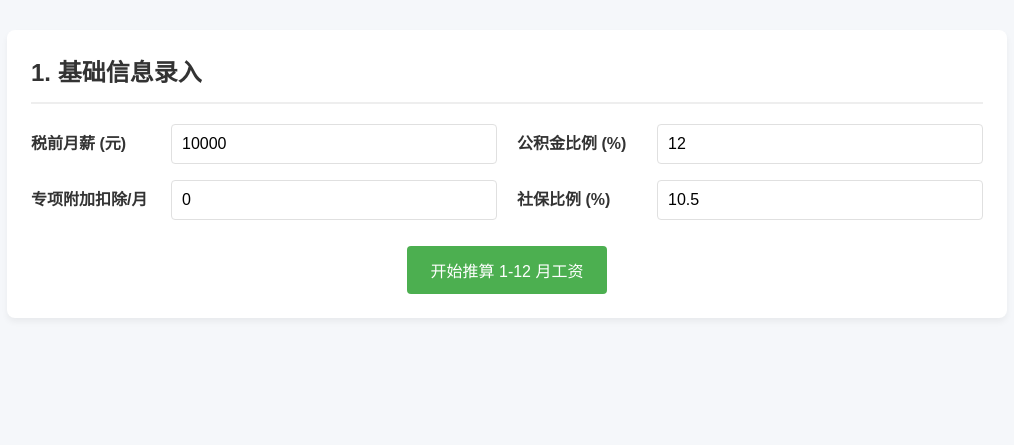
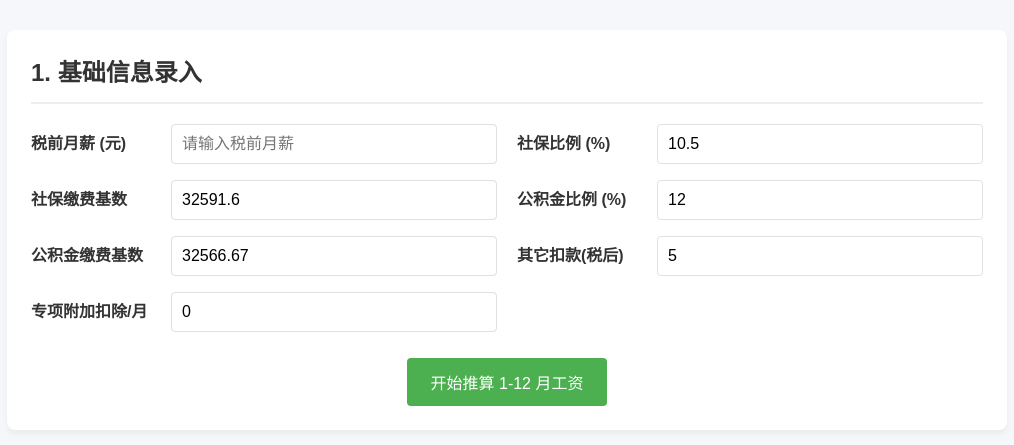
Before and after one commit to ajmd789/Zpython, a Django app: page /tax_calculator in a window 1280 px wide. Shown: the part 107-552 px from the top of the page, without its empty margins (133-1147 px from the left). Run offline with Django 4.2, Linux system fonts and the light colour scheme.

Commit message:
feat(tax_calculator): 增加社保/公积金基数分离和其它扣款支持
- 新增社保缴费基数和公积金缴费基数输入字段，支持与月薪不同的基数计算
- 增加税后其它扣款字段，如爱心基金等
- 调整表格显示逻辑，当存在其它扣款时显示相应列
- 优化计算精度，五险一金和个税计算精确到分
- 调整默认值，社保基数默认为32591.6，公积金基数默认为32566.67

```diff
--- a/zapp/templates/zapp/tax_calculator.html
+++ b/zapp/templates/zapp/tax_calculator.html
@@ -162,18 +162,30 @@
                     <input type="number" v-model.number="baseSalary" placeholder="请输入税前月薪">
                 </div>
                 <div class="form-group">
+                    <label>社保缴费基数</label>
+                    <input type="number" v-model="socialBase" placeholder="留空默认同月薪 (如:32591.6)">
+                </div>
+                <div class="form-group">
+                    <label>公积金缴费基数</label>
+                    <input type="number" v-model="fundBase" placeholder="留空默认同月薪 (如:32566.67)">
+                </div>
+                <div class="form-group">
                     <label>专项附加扣除/月</label>
                     <input type="number" v-model.number="specialDeduction" placeholder="如：子女教育、房租等">
                 </div>
             </div>
             <div class="flex-col">
                 <div class="form-group">
+                    <label>社保比例 (%)</label>
+                    <input type="number" v-model.number="socialRate" placeholder="默认10.5 (养老8+医保2+失业0.5)">
+                </div>
+                <div class="form-group">
                     <label>公积金比例 (%)</label>
                     <input type="number" v-model.number="fundRate" placeholder="默认12">
                 </div>
                 <div class="form-group">
-                    <label>社保比例 (%)</label>
-                    <input type="number" v-model.number="socialRate" placeholder="默认10.5 (养老8+医保2+失业0.5)">
+                    <label>其它扣款(税后)</label>
+                    <input type="number" v-model.number="otherDeduction" placeholder="如：爱心基金5元等">
                 </div>
             </div>
         </div>
@@ -195,6 +207,7 @@
                             <th>税前收入</th>
                             <th>五险一金</th>
                             <th>专项扣除</th>
+                            <th v-if="otherDeduction > 0">其它扣款</th>
                             <th>本月个税</th>
                             <th>税后实发</th>
                         </tr>
@@ -205,6 +218,7 @@
                             <td>{{ item.salary.toFixed(2) }}</td>
                             <td>{{ item.insurance.toFixed(2) }}</td>
                             <td>{{ item.special.toFixed(2) }}</td>
+                            <td v-if="otherDeduction > 0">{{ item.other.toFixed(2) }}</td>
                             <td class="highlight">{{ item.tax.toFixed(2) }}</td>
                             <td style="font-weight: bold; color: #4CAF50;">{{ item.netIncome.toFixed(2) }}</td>
                         </tr>
@@ -213,6 +227,7 @@
                             <td>{{ totalSalary.toFixed(2) }}</td>
                             <td>{{ totalInsurance.toFixed(2) }}</td>
                             <td>{{ totalSpecial.toFixed(2) }}</td>
+                            <td v-if="otherDeduction > 0">{{ totalOther.toFixed(2) }}</td>
                             <td class="highlight">{{ totalTax.toFixed(2) }}</td>
                             <td style="color: #4CAF50;">{{ totalNetIncome.toFixed(2) }}</td>
                         </tr>
@@ -278,8 +293,11 @@
 
     createApp({
         setup() {
-            const baseSalary = ref(10000);
+            const baseSalary = ref('');
+            const socialBase = ref(32591.6);
+            const fundBase = ref(32566.67);
             const specialDeduction = ref(0);
+            const otherDeduction = ref(5);
             const fundRate = ref(12);
             const socialRate = ref(10.5);
 
@@ -333,9 +351,17 @@
                         currentSalary += raiseAmount.value;
                     }
 
-                    // 当月五险一金扣除 (简单以当月工资为基数计算，实际中可能以上年均薪为基数)
-                    let currentIns = currentSalary * (fundRate.value + socialRate.value) / 100;
-                    let currentSpec = specialDeduction.value;
+                    // 确定社保和公积金基数 (如果有输入则使用输入的基数，否则使用当月工资)
+                    let sBase = socialBase.value !== '' && socialBase.value !== null ? parseFloat(socialBase.value) : currentSalary;
+                    let fBase = fundBase.value !== '' && fundBase.value !== null ? parseFloat(fundBase.value) : currentSalary;
+
+                    // 当月五险一金扣除 (精确到分)
+                    let currentSocialIns = Math.round(sBase * (socialRate.value / 100) * 100) / 100;
+                    let currentFundIns = Math.round(fBase * (fundRate.value / 100) * 100) / 100;
+                    let currentIns = currentSocialIns + currentFundIns;
+
+                    let currentSpec = specialDeduction.value || 0;
+                    let currentOther = otherDeduction.value || 0;
 
                     // 累计增加
                     totalIncome += currentSalary;
@@ -348,7 +374,7 @@
                     if (taxableIncome < 0) taxableIncome = 0;
 
                     // 计算累计应纳税额
-                    let totalTaxPayable = getComprehensiveTax(taxableIncome);
+                    let totalTaxPayable = Math.round(getComprehensiveTax(taxableIncome) * 100) / 100;
 
                     // 本月应扣税
                     let currentTax = totalTaxPayable - taxPaid;
@@ -356,14 +382,15 @@
 
                     taxPaid += currentTax;
 
-                    // 税后实发
-                    let netIncome = currentSalary - currentIns - currentTax;
+                    // 税后实发 (减去五险一金、个税、以及税后的其它扣款)
+                    let netIncome = currentSalary - currentIns - currentTax - currentOther;
 
                     tempMonthly.push({
                         month: i,
                         salary: currentSalary,
                         insurance: currentIns,
                         special: currentSpec,
+                        other: currentOther,
                         tax: currentTax,
                         netIncome: netIncome
                     });
@@ -377,6 +404,7 @@
             const totalSalary = computed(() => monthlyData.value.reduce((sum, item) => sum + item.salary, 0));
             const totalInsurance = computed(() => monthlyData.value.reduce((sum, item) => sum + item.insurance, 0));
             const totalSpecial = computed(() => monthlyData.value.reduce((sum, item) => sum + item.special, 0));
+            const totalOther = computed(() => monthlyData.value.reduce((sum, item) => sum + item.other, 0));
             const totalTax = computed(() => monthlyData.value.reduce((sum, item) => sum + item.tax, 0));
             const totalNetIncome = computed(() => monthlyData.value.reduce((sum, item) => sum + item.netIncome, 0));
 
@@ -404,10 +432,10 @@
             });
 
             return {
-                baseSalary, specialDeduction, fundRate, socialRate,
+                baseSalary, socialBase, fundBase, specialDeduction, otherDeduction, fundRate, socialRate,
                 raiseAmount, raiseMonth, bonus, calculated,
                 monthlyData, calculate,
-                totalSalary, totalInsurance, totalSpecial, totalTax, totalNetIncome,
+                totalSalary, totalInsurance, totalSpecial, totalOther, totalTax, totalNetIncome,
                 bonusTax, bonusNet
             }
         }
```
